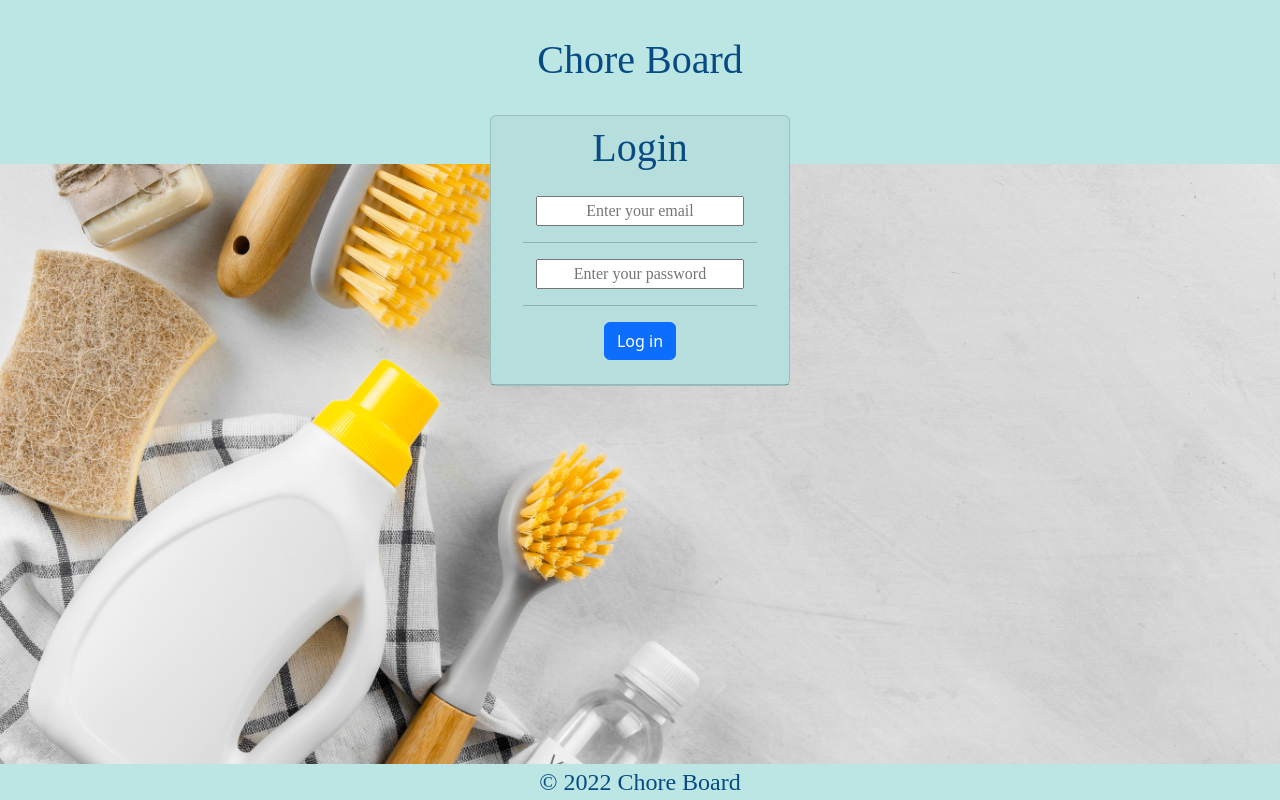
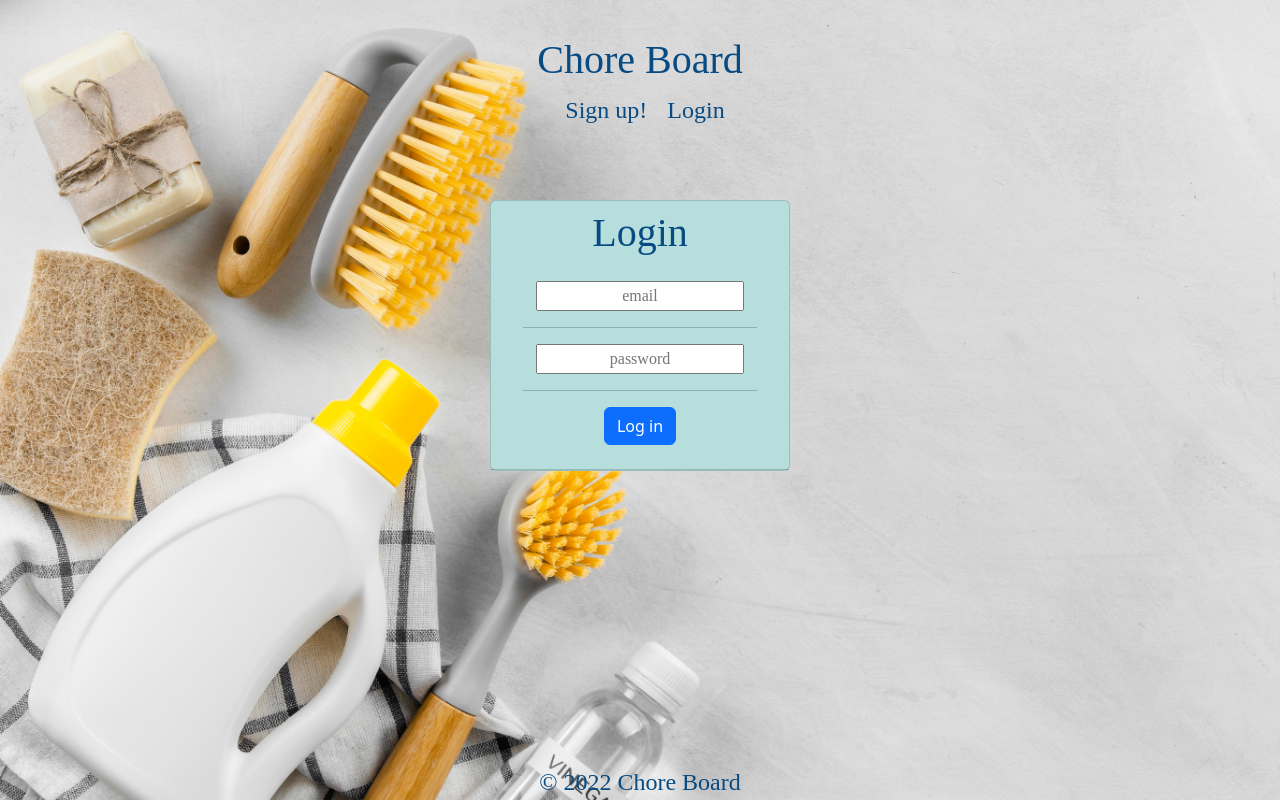
Before and after one commit to Rdoolz51/Choreboard, a React (Create React App) app in the folder client/: page /login in a window 1280 px wide. Built offline with nearby package versions, Linux system fonts and the light colour scheme; a web font is replaced by a local one.

Commit message:
fixed some padding issues

```diff
--- a/client/src/components/Header/index.js
+++ b/client/src/components/Header/index.js
@@ -7,12 +7,13 @@ const Header = () => {
     return (
         <header>
             <div className="header">
-                <Link to="/" className="header-title">
+                <nav>
+                    <Link to="/" className="header-title">
                     <h1>Chore Board </h1>
-                </Link>
-                <nav>
+                    </Link>
                     <>
                     <Link to="/signup" className="header-title">Sign up!</Link>
+
                     <Link to="/login" className="header-title">Login</Link>
                     </>
                 </nav>
--- a/client/src/index.css
+++ b/client/src/index.css
@@ -24,7 +24,7 @@ body {
 
 /* Header styling */
 .header {
-  background-color: var(--teal);
+  /* background-color: var(--teal); */
   position: fixed;
   text-align: center;
   width: 100%;
@@ -38,12 +38,12 @@ body {
   color: var(--darkBlue);
   text-decoration: none;
   text-align: center;
-  padding: 20px 20px;
+  padding: 10px 10px;
 }
 
 /* Footer Styling */
 .footer{
-  background-color: var(--teal);
+  /* background-color: var(--teal); */
   text-align: center;
   position: fixed;
   left: 0;
@@ -75,7 +75,7 @@ body {
 }
 
 .card-style{
-margin-top: 100px;
+margin-top: 200px;
 display: inline-block;
 text-align: center;
 }
--- a/client/src/pages/Login.js
+++ b/client/src/pages/Login.js
@@ -41,7 +41,7 @@ const Login = (props) => {
                         <form onSubmit={handleFormSubmit} >
                         <input
                             className="form-input"
-                            placeholder="Enter your email"
+                            placeholder="email"
                             name="email"
                             type="email"
                             id="email"
@@ -50,7 +50,7 @@ const Login = (props) => {
                             <hr></hr>
                             <input
                             className="form-input"
-                            placeholder="Enter your password"
+                            placeholder="password"
                             name="password"
                             type="password"
                             id="password"
```
